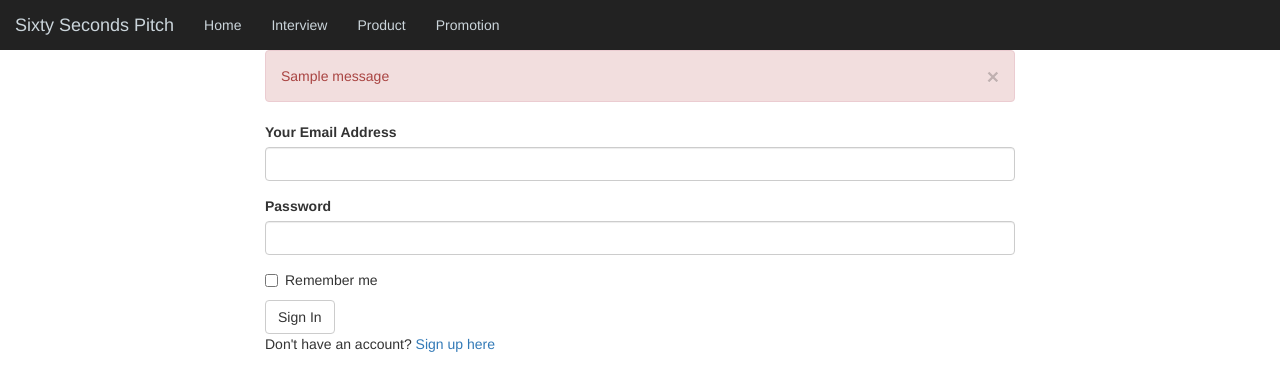
After one commit to Gideon-Muriithi/sixty_sec_pitch, a Flask app: page /authenticate/login in a window 1280 px wide. The commit adds this page. Shown: the top 391 px of the page. Run offline with Flask 2, Linux system fonts and the light colour scheme; a user stored in the database is signed in; tables that the repository leaves empty hold one stand-in row (values such as "Sample post"); one stand-in notice (Sample message) is shown; some libraries are stand-ins or nearby versions.

Commit message:
This commit removes bug from the code

```diff
--- a/app/auth/views.py
+++ b/app/auth/views.py
@@ -3,8 +3,8 @@ from flask_login import login_user,logout_user,login_required
 from . import auth
 from ..models import User
 from .forms import LoginForm,RegistrationForm
-from .. import db
-from ..email import mail_message
+from .. import db,photos
+
 
 @auth.route('/login',methods=['GET','POST'])
 def login():
--- /dev/null
+++ b/app/templates/auth/login.html
@@ -0,0 +1,24 @@
+{% extends 'base.html'%}
+{% import 'bootstrap/wtf.html' as wtf%}
+
+{% block content %}
+<div class="container">
+    <div class="row" style="margin-top: 50px">
+      <div class= "col-md-2"> </div>
+      <div class="col-md-8">
+      <!--Flash message -->
+      {% for message in get_flashed_messages() %}
+        <div class="alert alert-danger">
+        <button type="button" class="close" data-dismiss="alert">&times;</button>
+        {{ message }}
+        </div>
+      {% endfor %}
+      <!-- Login form -->
+      {{wtf.quick_form(login_form)}}
+      <p> Don't have an account? <a href="{{url_for('auth.register')}}">Sign up here</a></p>
+     </div>
+     <div clas="col-md-2"> </div>
+    </div>
+</div>
+
+{% endblock%}
--- /dev/null
+++ b/app/templates/email/welcome_user.txt
@@ -0,0 +1,4 @@
+Hello {{user.username}}
+Welcome to Sixty Seconds Pitch
+You have signed up for the application and you can now start sharing your pitches to everyone.
+All the best!
--- a/app/templates/navbar.html
+++ b/app/templates/navbar.html
@@ -15,23 +15,9 @@
                 <li><a style="color: #cbd5db; font-weight: 500;" href="/">Home</a></li>
                 <li><a style="color: #cbd5db; font-weight: 500;" href="{{url_for('main.interview_pitches')}}">Interview</a></li>
                 <li><a style="color: #cbd5db; font-weight: 500;" href="{{url_for('main.product_pitches')}}">Product</a></li>
-                <li><a style="color: #cbd5db; font-weight: 500;" href="url_for('main.promotion_pitches')}}">Promotion</a></li>
+                <li><a style="color: #cbd5db; font-weight: 500;" href="{{url_for('main.promotion_pitches')}}">Promotion</a></li>
             </ul>
 
-            <ul class="nav navbar-nav navbar-right">
-                    {% if current_user.is_authenticated %}
-                    <li class="dropdown"><a href="#" class="dropdown-toggle" data-toggle="dropdown" role="button" aria-haspopup="true" aria-expanded="false">{{current_user.username| capitalize}} <span class="caret"></span></a>
-                        <ul class="dropdown-menu">
-                            <li><a href="{{url_for('main.profile',uname=current_user.username)}}">Profile</a></li>
-                            <li><a href="{{url_for('main.user_pitches',uname=current_user.username)}}">My Pitches</a></li>
-                            <li role="separator" class="divider"></li>
-                            <li><a href="{{url_for('auth.logout')}}">Sign out</a></li>
-                        </ul>
-                    </li>
-                    {% else %}
-                    <li><a href="{{url_for('auth.login')}}">Sign in</a></li>
-                </ul>
-                {%endif%}
 
         </div>
     </div>
```
Also changed, not shown: app/__init__.py (+21 -7 lines), app/templates/auth/register.html (added, +17 -0 lines), config.py (+22 -1 lines), app/templates/email/welcome_user.html (added).
